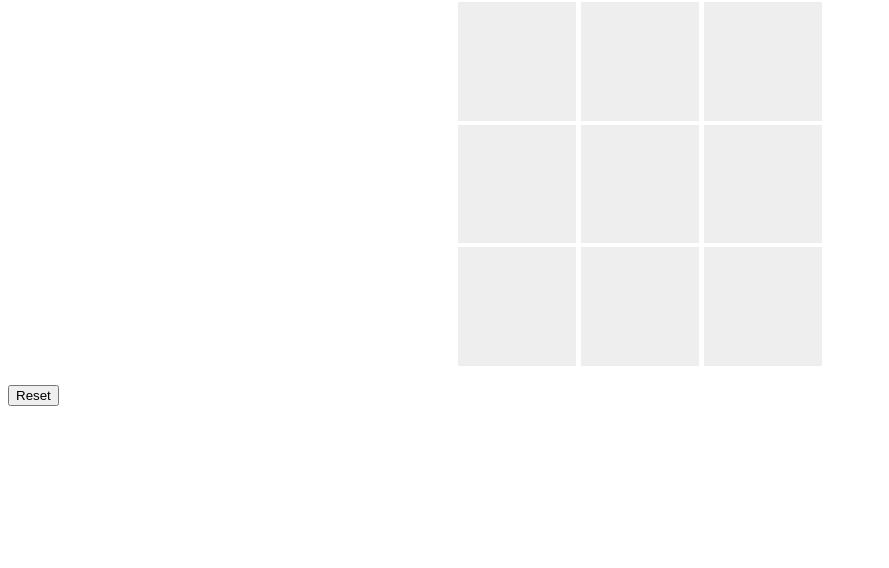
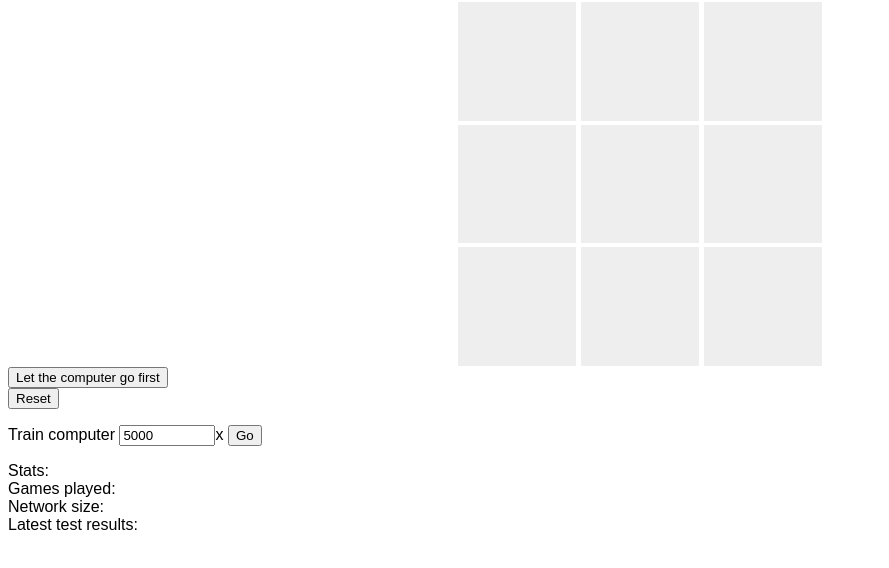
Before and after one commit to andr21/O-X, a plain HTML site: page index.html in a window 1280 px wide. Shown: the part 78-646 px from the top of the page, without its empty margins (0-889 px from the left). Drawn offline with Linux system fonts and the light colour scheme.

Commit message:
getting there

```diff
--- a/index.html
+++ b/index.html
@@ -23,8 +23,36 @@
             <li class="blank" id="i"></li>
         </ul>
 
+  <button onclick="mindToMove()" type="button">Let the computer go first</button>
   <br>
   <button onclick="gameReset()" type="button">Reset</button>
+
+  <br>
+
+
+
+
+<form id="trainForm" style="margin: 0; padding: 0;">
+  <p>
+    Train computer <input type="number" id="trainQuantity" name="quantity" min="1" max="1000000" value="5000">x
+    <input style="display: inline;" type="submit" value="Go" />
+  </p>
+</form>
+
+
+
+
+
+  <p>
+  Stats:
+  <br>
+  Games played:
+  <br>
+  Network size:
+  <br>
+  Latest test results:
+
+  </p>
 
 
   <script src="jquery.js"></script>
--- a/visuals.js
+++ b/visuals.js
@@ -345,3 +345,20 @@ function gameReset() {
 
 
 }
+
+
+var form = document.getElementById("trainForm");
+
+
+
+form.addEventListener('submit', handleForm);
+
+
+function handleForm(event) { event.preventDefault();
+console.log('training...');
+
+var trainValue = document.getElementById("trainQuantity").value;
+
+training(trainValue);
+
+}
```
